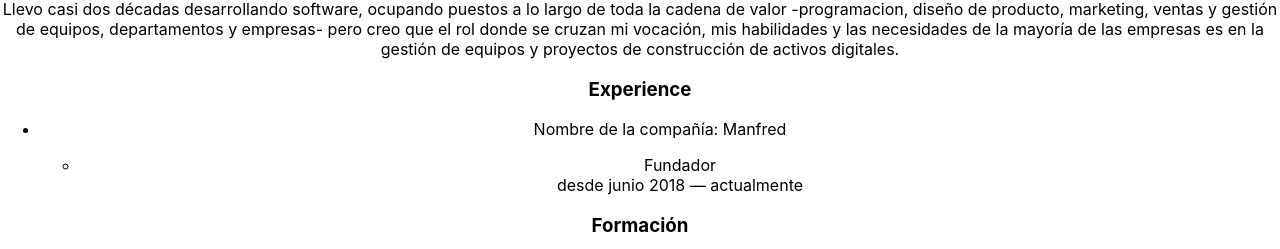
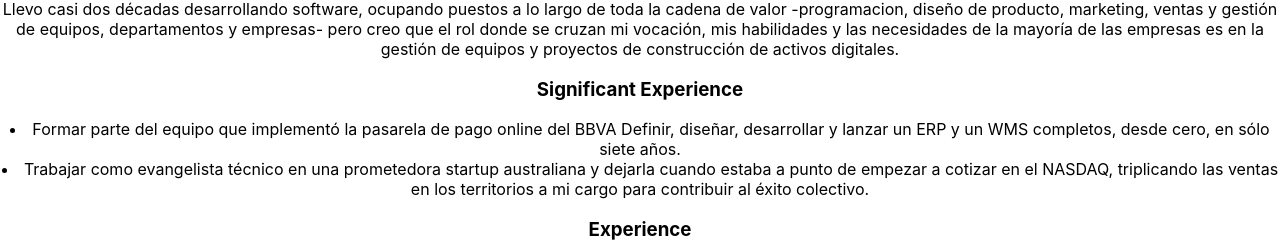
Before and after one commit to sayheylaura/manfred-awesomic-cv, a React (Create React App) app: page / in a window 1280 px wide. Shown: the part 400-649 px from the top of the page. Built offline with nearby package versions, Linux system fonts and the light colour scheme; the HTML template or start-up script is replaced by a standard one.

Commit message:
significant experience added to author, sample_2 modified

```diff
--- a/src/components/Author/index.js
+++ b/src/components/Author/index.js
@@ -2,6 +2,7 @@ import React, { Fragment, Component } from "react";
 import PropTypes from "prop-types";
 import Profile from "../Profile";
 import Intro from "../Intro";
+import SignificantExperience from "../SignificantExperience";
 
 class Author extends Component {
   render() {
@@ -12,9 +13,9 @@ class Author extends Component {
       {/* // Instancia: */}
         <Intro sampleIntro={sampleAuthor.intro}/>
       {/* // - ProfessionalGoals
-      // - TransportableSkills
-      // - SignificantExperience
-      // - SignificantRelationships */}
+      // - TransportableSkills */}
+      <SignificantExperience sampleSigExperience={sampleAuthor.significantExperience}/>
+      {/* // - SignificantRelationships */}
       </Fragment>
     );
   }
--- /dev/null
+++ b/src/components/SignificantExperience/index.js
@@ -0,0 +1,24 @@
+import React, { Component } from 'react';
+
+class SignificantExperience extends Component {
+  render() {
+    const {sampleSigExperience} = this.props;
+    return (
+      <div className="significant-exp__wrapper">
+        <h3 className="significant-exp__title">
+          Significant Experience
+        </h3>
+        {sampleSigExperience.map((item, index)=>{
+          return (
+            <li className="significant-exp__item" key={index}>
+              {item}
+            </li>
+          );
+        })}
+      </div>
+
+    );
+  }
+}
+
+export default SignificantExperience;
--- a/src/services/sample_2.json
+++ b/src/services/sample_2.json
@@ -21,7 +21,7 @@
       ],
       "significantExperience": [
         "Formar parte del equipo que implementó la pasarela de pago online del BBVA Definir, diseñar, desarrollar y lanzar un ERP y un WMS completos, desde cero, en sólo siete años.",
-        "sólo siete años. Trabajar como evangelista técnico en una prometedora startup australiana y dejarla cuando estaba a punto de empezar a cotizar en el NASDAQ, triplicando las ventas en los territorios a mi cargo para contribuir al éxito colectivo."
+        "Trabajar como evangelista técnico en una prometedora startup australiana y dejarla cuando estaba a punto de empezar a cotizar en el NASDAQ, triplicando las ventas en los territorios a mi cargo para contribuir al éxito colectivo."
       ],
       "significantRelationships": [
         {
```
